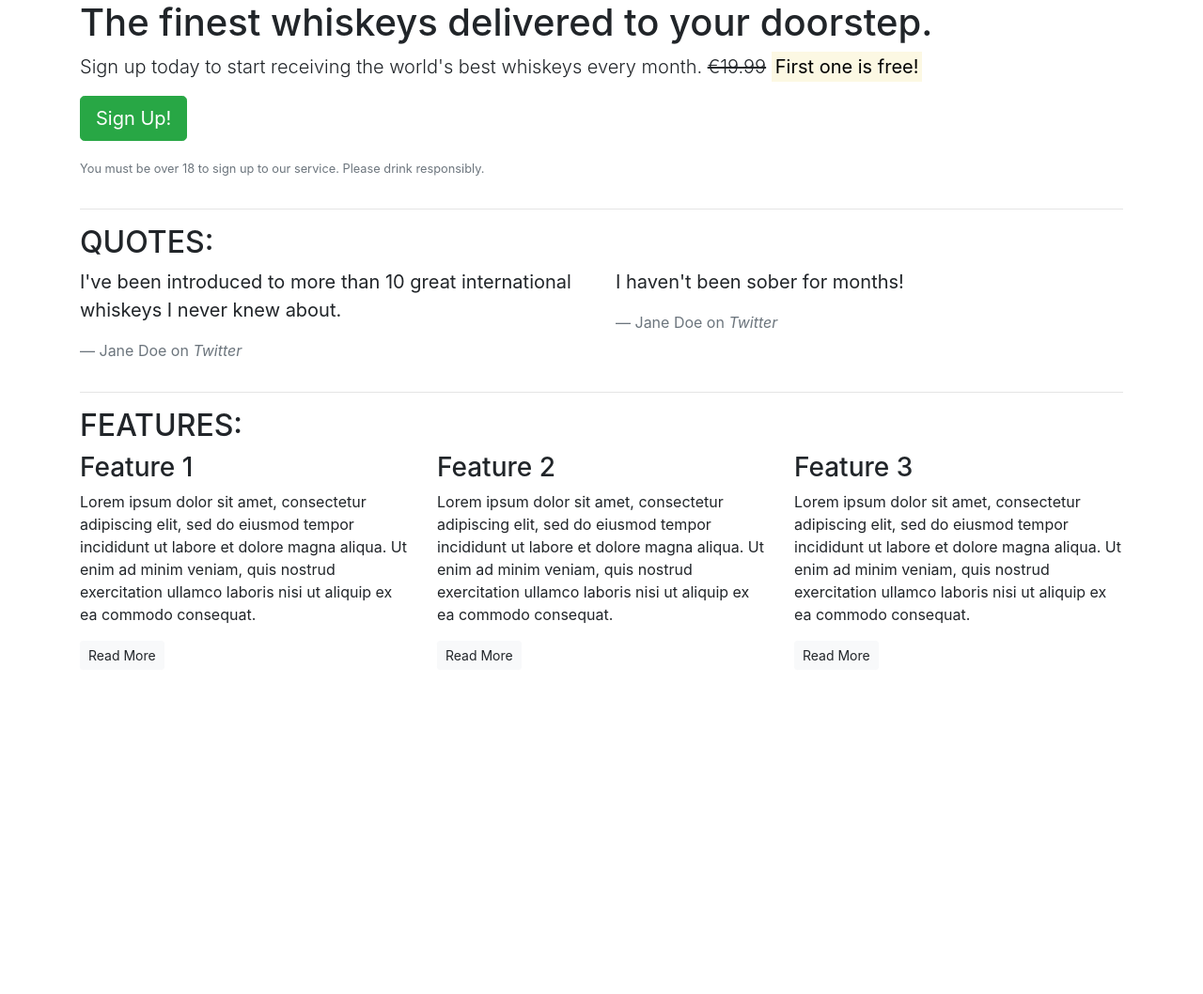
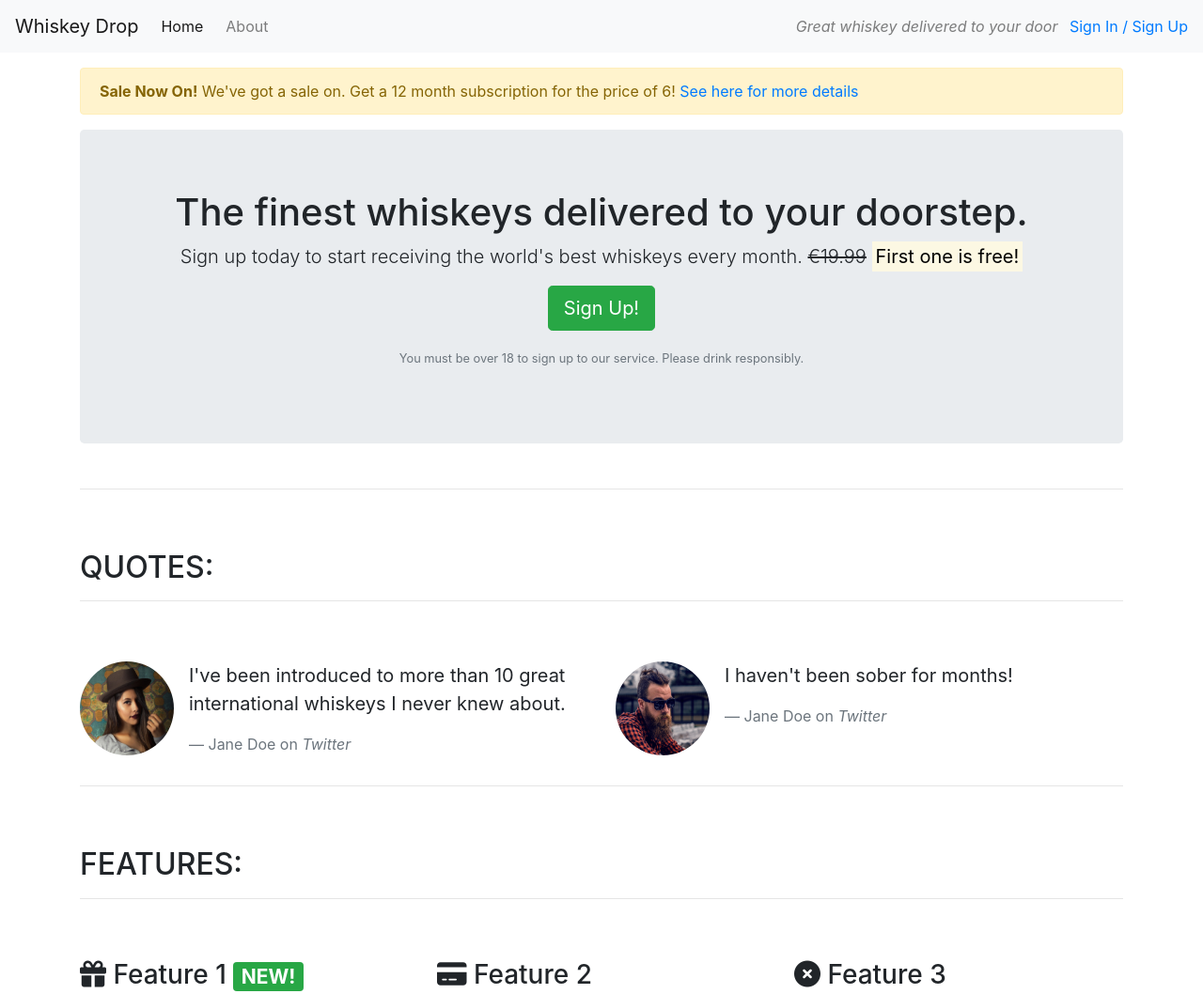
Before and after one commit to anronuay/bootstrap, a plain HTML site: page index.html in a window 1280 px wide. Shown: the top 1058 px of the page at 94% size. Before the commit the page ends 800 px from the top, so only its background shows below. Drawn offline with nearby package versions, Linux system fonts and the light colour scheme.

Commit message:
Added images & core components

```diff
--- a/index.html
+++ b/index.html
@@ -6,16 +6,43 @@
     <meta name="viewport" content="width=device-width, initial-scale=1.0">
     <title>Whiskey Drop | Taste a new whiskey every month</title>
     <link rel="stylesheet" href="https://maxcdn.bootstrapcdn.com/bootstrap/4.1.3/css/bootstrap.min.css">
+    <script src="https://kit.fontawesome.com/c320975ce7.js" crossorigin="anonymous"></script>
 </head>
 
 <body>
-    <article class="container">
+    <!--Nav-->
+    <nav class="navbar navbar-light navbar-expand-sm bg-light">
+        <a href="/" class="navbar-brand">
+                    Whiskey Drop</a>
+        <ul class="navbar-nav mr-auto">
+            <li class="active nav-item mr-2"><a class="nav-link" href="/">Home</a></li>
+            <li class="nav-item mr-2"><a class="nav-link" href="">About</a></li>
+            <li class="nav-item mr-2 d-block d-sm-none"><a class="nav-link" href="">Sign In / Sign Up</a></li>
+        </ul>
+
+        <div class="d-none d-md-block">
+            <p class="navbar-text my-auto mr-2"><i>Great whiskey delivered to your door</i></p>
+            <a href="/login">Sign In / Sign Up</a>
+        </div>
+        <!--</div>-->
+    </nav>
+    <article class="container mt-3">
+        <div class="row d-none d-sm-block">
+            <div class="col-12">
+                <div class="alert alert-warning">
+                    <strong>Sale Now On!</strong> We've got a sale on. Get a 12 month subscription for the price of 6! <a href="">See here for more details</a>
+                </div>
+            </div>
+        </div>
         <!-- Callout -->
         <div class="row">
             <div class="col-12">
-                <section class="callout">
+                <section class="callout jumbotron text-center">
                     <h1>The finest whiskeys delivered to your doorstep.</h1>
-                    <p class="lead">Sign up today to start receiving the world's best whiskeys every month. <s>€19.99</s> <strong><mark>First one is free!</mark></strong></p>
+                    <p class="lead">Sign up today to start receiving the world's best whiskeys every month.
+                        <s class="d-none d-sm-inline">€19.99</s>
+                        <span class="d-inline d-sm-none"><br></span>
+                        <strong><mark>First one is free!</mark></strong></p>
                     <p><button class="btn btn-lg btn-success">Sign Up!</button></p>
                     <p class="text-muted"><small>You must be over 18 to sign up to our service. Please drink responsibly.</small></p>
                 </section>
@@ -23,57 +50,71 @@
         </div>
         <!-- /.callout -->
         <hr>
-
         <!-- Quotes -->
         <section class="quotes">
             <div class="row">
-                <div class="col-12">
+                <div class="col-12 my-5">
                     <h2 class="text-uppercase">Quotes:</h2>
+                    <hr />
                 </div>
             </div>
             <div class="row">
                 <div class="col-12 col-md-6">
+                    <div class="media">
+                        <div class="d-none d-sm-block">
+                            <img src="images/girl-image.png" class="rounded-circle mr-3" height=100 width=100>
+                        </div>
+                        <div class="media-body">
                             <blockquote class="blockquote">
                                 <p>I've been introduced to more than 10 great international whiskeys I never knew about.</p>
                                 <footer class="blockquote-footer">Jane Doe on <cite title="Twitter">Twitter</cite></footer>
                             </blockquote>
                         </div>
+                    </div>
+                </div>
                 <div class="col-12 col-md-6">
+                    <div class="media">
+                        <div class="d-none d-sm-block">
+                            <img src="images/guy-image.png" class="rounded-circle mr-3" height=100 width=100>
+                        </div>
+                        <div class="media-body">
                             <blockquote class="blockquote">
                                 <p>I haven't been sober for months!</p>
                                 <footer class="blockquote-footer">Jane Doe on <cite title="Twitter">Twitter</cite></footer>
                             </blockquote>
                         </div>
                     </div>
+                </div>
+            </div>
         </section>
         <!-- /.quotes -->
         <hr>
-
         <!-- Features -->
         <section class="features">
             <div class="row">
-                <div class="col-12">
+                <div class="col-12 my-5">
                     <h2 class="text-uppercase">Features:</h2>
+                    <hr />
                 </div>
             </div>
             <div class="row">
                 <div class="col-12 col-md-6 col-lg-4">
                     <div class="feature">
-                        <h3>Feature 1</h3>
+                        <h3><i class="fas fa-gift d-none d-sm-inline"></i> Feature 1 <span class="badge badge-success">NEW!</span></h3>
                         <p>Lorem ipsum dolor sit amet, consectetur adipiscing elit, sed do eiusmod tempor incididunt ut labore et dolore magna aliqua. Ut enim ad minim veniam, quis nostrud exercitation ullamco laboris nisi ut aliquip ex ea commodo consequat.</p>
                         <p><a class="btn btn-sm btn-light" href="">Read More</a></p>
                     </div>
                 </div>
                 <div class="col-12 col-md-6 col-lg-4">
                     <div class="feature">
-                        <h3>Feature 2</h3>
+                        <h3><i class="fas fa-credit-card d-none d-sm-inline"></i> Feature 2</h3>
                         <p>Lorem ipsum dolor sit amet, consectetur adipiscing elit, sed do eiusmod tempor incididunt ut labore et dolore magna aliqua. Ut enim ad minim veniam, quis nostrud exercitation ullamco laboris nisi ut aliquip ex ea commodo consequat.</p>
                         <p><a class="btn btn-sm btn-light" href="">Read More</a></p>
                     </div>
                 </div>
                 <div class="col-12 d-md-none d-lg-block col-lg-4">
                     <div class="feature">
-                        <h3>Feature 3</h3>
+                        <h3><i class="fas fa-times-circle d-none d-sm-inline"></i> Feature 3</h3>
                         <p>Lorem ipsum dolor sit amet, consectetur adipiscing elit, sed do eiusmod tempor incididunt ut labore et dolore magna aliqua. Ut enim ad minim veniam, quis nostrud exercitation ullamco laboris nisi ut aliquip ex ea commodo consequat.</p>
                         <p><a class="btn btn-sm btn-light" href="">Read More</a></p>
                     </div>
```
Also changed, not shown: images/girl-image.png (added), images/guy-image.png (added). Lines whose indentation alone changed are shown as unchanged.
